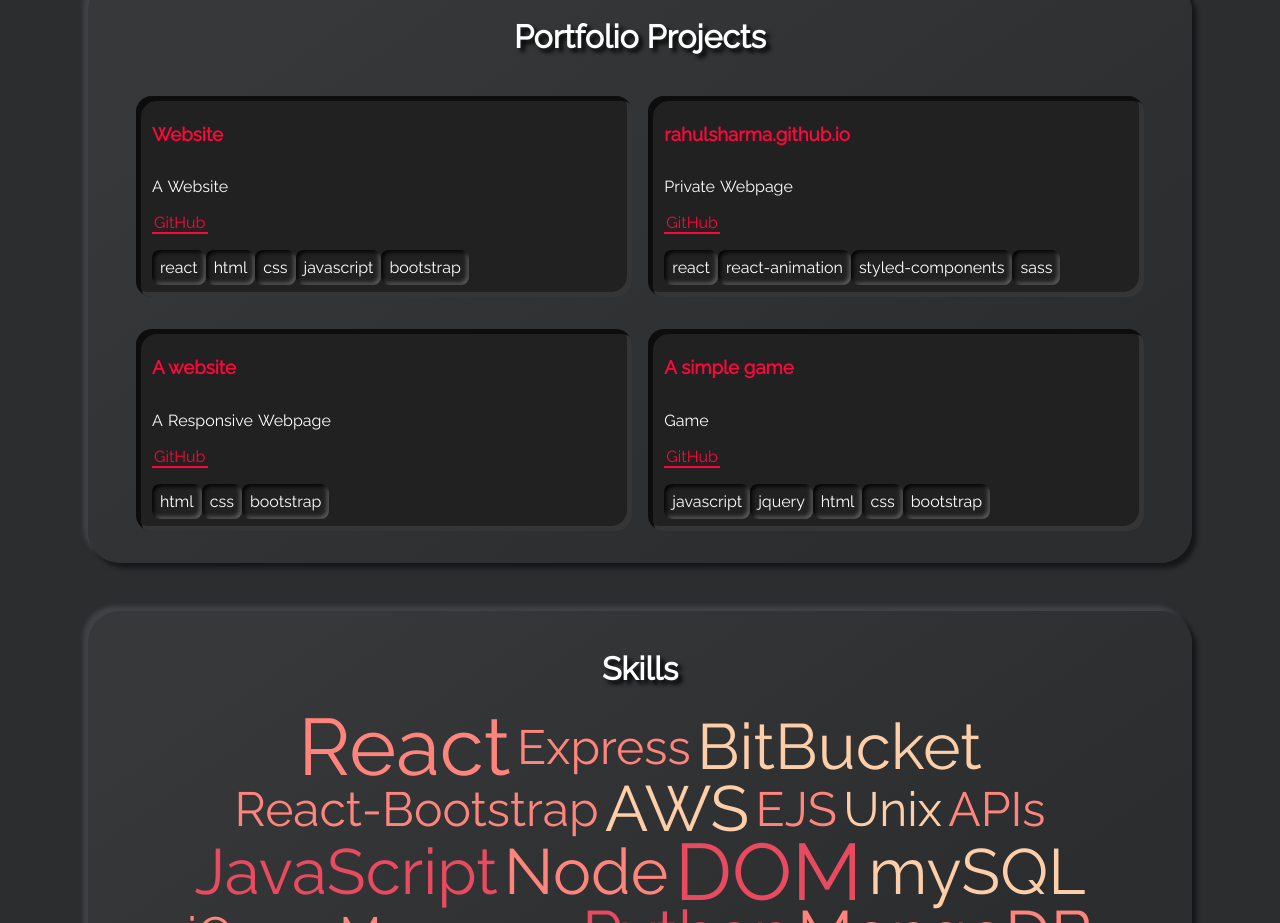
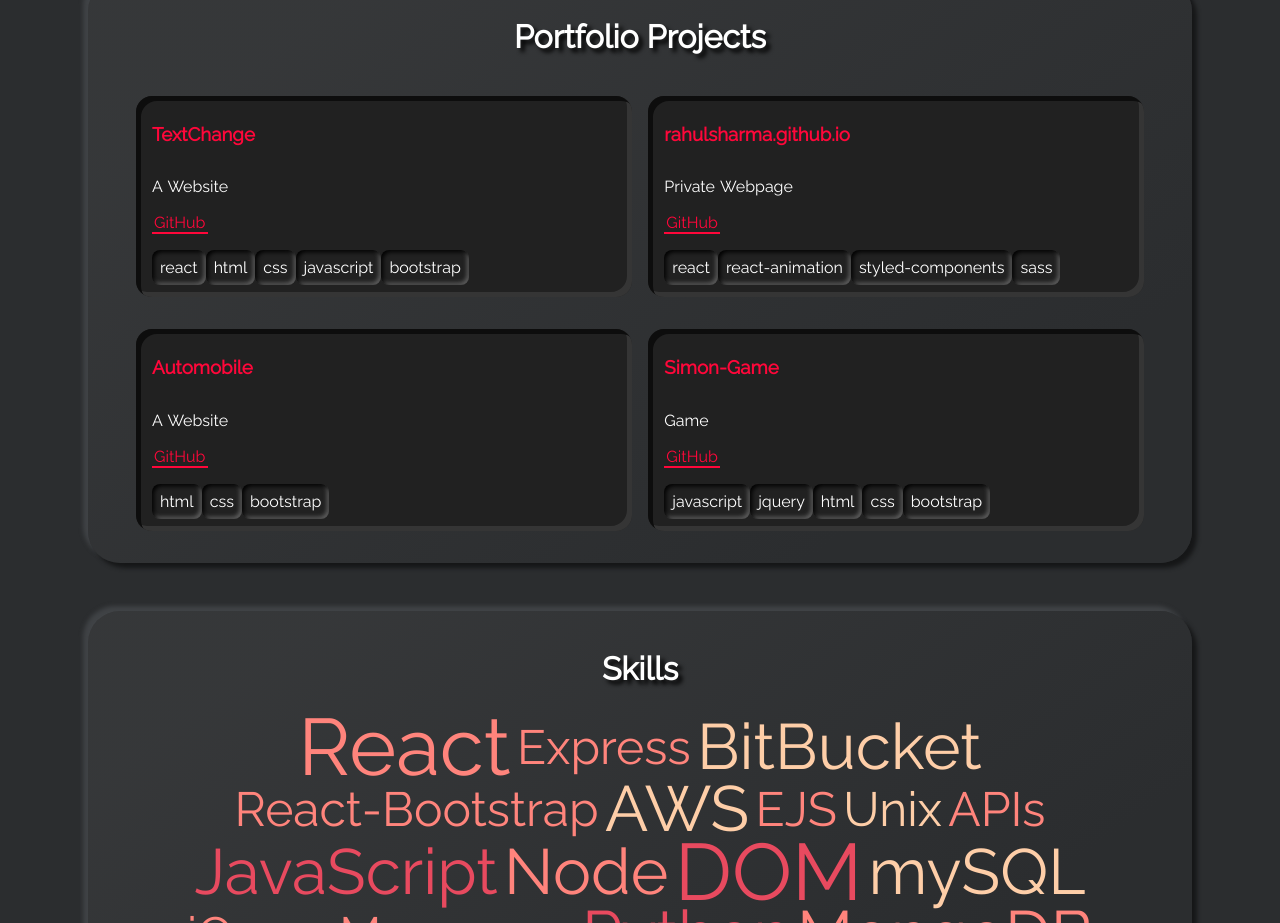
Before and after one commit to Rahulqqq/rahul.github.io, a React (Create React App) app: page / in a window 1280 px wide. Shown: the part 1459-2382 px from the top of the page. Built offline with nearby package versions, Linux system fonts and the light colour scheme; what react-animations would draw is missing.

Commit message:
update icon

```diff
--- a/package.json
+++ b/package.json
@@ -2,11 +2,11 @@
   "name": "rahul.github.io",
   "version": "0.1.0",
   "private": true,
-  "homepage": "https://github.com/Rahulqqq/rahul.github.io",
+  "homepage": "https://rahulqqq.github.io",
   "scripts": {
     "start": "react-scripts start",
     "build": "react-scripts build",
-    "predeploy": "npm run build",
+    "predeploy": " npm run build",
     "deploy": "gh-pages -d build",
     "test": "react-scripts test"
   },
--- a/src/component/Projects.js
+++ b/src/component/Projects.js
@@ -7,7 +7,7 @@ export function Portfolio() {
         <div className='project neumorphism-card-mid'>
           <div className="name-link-wrapper">
             <a color='blue' href="https://taxtchange-t.netlify.app/" target="_blank" rel="noreferrer">
-              <h3>Website</h3>
+              <h3>TextChange</h3>
             </a>
           </div>
           <p className='project-desc'>A Website</p>
@@ -43,11 +43,11 @@ export function Portfolio() {
         <div className='project neumorphism-card-mid'>
           <div className="name-link-wrapper">
             <a href="https://automobile-a.netlify.app/" target="_blank" rel="noreferrer">
-              <h3>A website</h3>
+              <h3>Automobile</h3>
             </a>
           </div>
 
-          <p className='project-desc'>A Responsive Webpage</p>
+          <p className='project-desc'>A Website</p>
           <a className='highlight-link' href="https://automobile-a.netlify.app/"
             target="_blank" rel="noreferrer">GitHub</a>
           <div className="tag-wrapper">
@@ -61,7 +61,7 @@ export function Portfolio() {
         <div className='project neumorphism-card-mid'>
           <div className="name-link-wrapper">
             <a href="https://simon-game-c.netlify.app/" target="_blank" rel="noreferrer">
-              <h3>A simple game</h3>
+              <h3>Simon-Game</h3>
             </a>
           </div>
 
```
Also changed, not shown: 1 other file (tests, documents, lock files or other folders).
